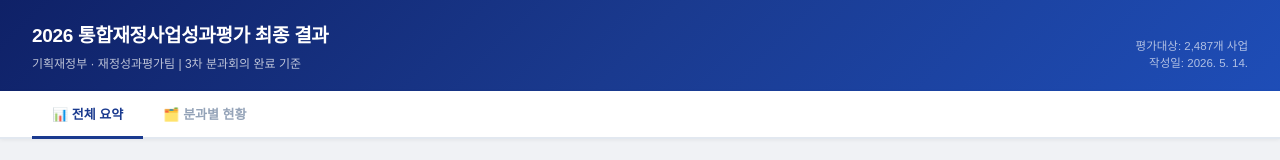
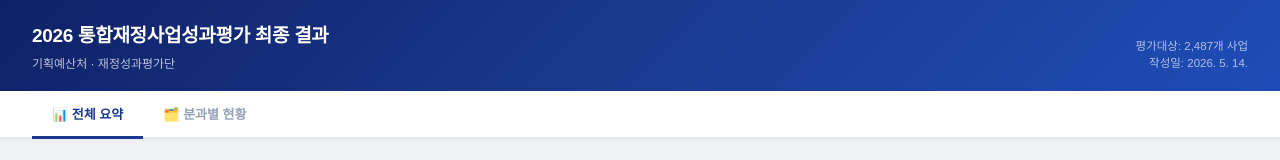
Before and after one commit to seokjinwoo/cons_fisc_eval, a plain HTML site: page index.html in a window 1280 px wide. Shown: the top 160 px of the page. Drawn offline with nearby package versions, Linux system fonts and the light colour scheme.

Commit message:
Update dashboard header organization

```diff
--- a/index.html
+++ b/index.html
@@ -283,7 +283,7 @@ body {
 <div class="header">
   <div class="header-left">
     <h1>2026 통합재정사업성과평가 최종 결과</h1>
-    <div class="sub">기획재정부 · 재정성과평가팀 | 3차 분과회의 완료 기준</div>
+    <div class="sub">기획예산처 · 재정성과평가단</div>
   </div>
   <div class="header-right">
     평가대상: 2,487개 사업<br>
```
